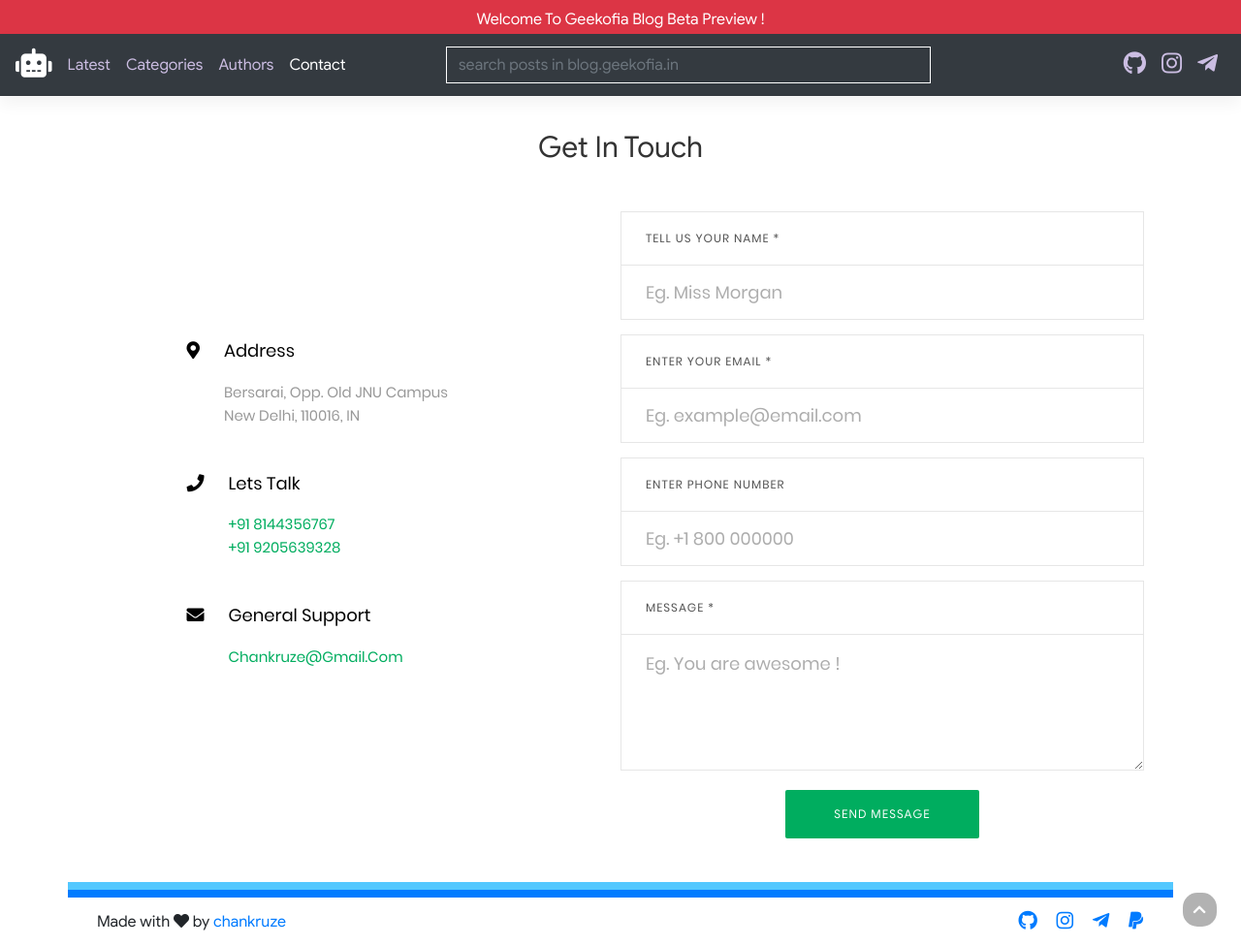
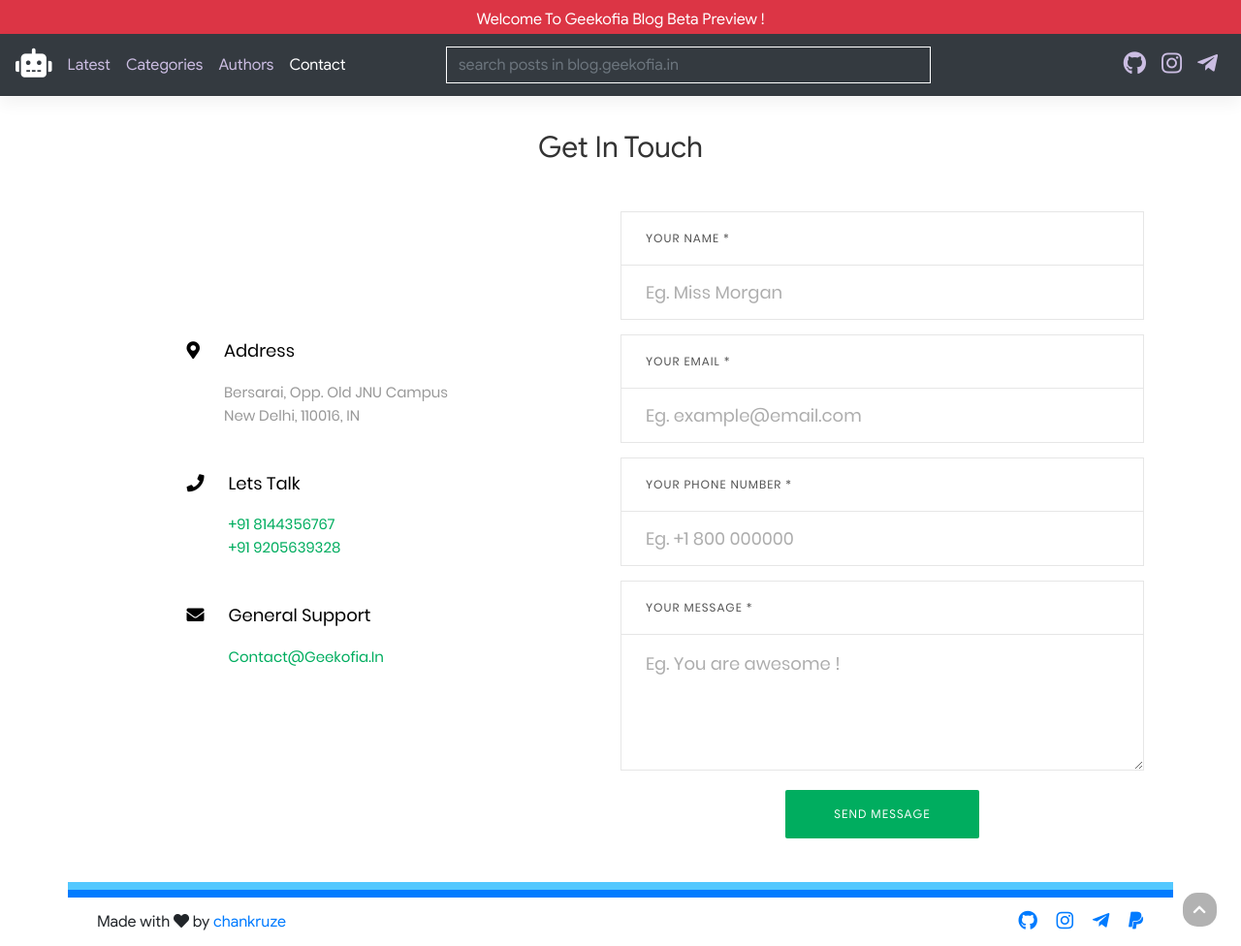
Before and after one commit to geekofia/blog, a Jekyll site: the page built from contact.html, in a window 1280 px wide and 976 px high. Shown: the whole window at 97% size. Built offline with Jekyll 4.4.1, drawn with Linux system fonts in a browser that asks for light colours.

Commit message:
Update Contact Details
Signed-off-by: chankruze <chankruze@gmail.com>

```diff
--- a/_layouts/contact.html
+++ b/_layouts/contact.html
@@ -10,11 +10,11 @@
 		<span class="contact100-form-title">
 			Get In Touch
 		</span>
-		<form class="contact100-form validate-form" action="https://formspree.io/chankruze@gmail.com" method="POST">
+		<form class="contact100-form validate-form" action="https://formspree.io/contact@geekofia.in" method="POST">
 
-			<label class="label-input100" for="name">Tell us your name *</label>
+			<label class="label-input100" for="name">Your name *</label>
 			<div class="wrap-input100 rs1-wrap-input100 validate-input" data-validate="Type name">
-				<input id="name" class="input100" type="text" name="name" placeholder="Eg. Miss Morgan">
+				<input id="name" class="input100" type="text" name="name" placeholder="Eg. Miss Morgan" required>
 				<span class="focus-input100"></span>
 			</div>
 			<!-- <div class="wrap-input100 rs2-wrap-input100 validate-input" data-validate="Type last name">
@@ -22,21 +22,21 @@
 				<span class="focus-input100"></span>
 			</div> -->
 
-			<label class="label-input100" for="email">Enter your email *</label>
+			<label class="label-input100" for="email">your email *</label>
 			<div class="wrap-input100 validate-input" data-validate="Valid email is required: ex@abc.xyz">
-				<input id="email" class="input100" type="text" name="_replyto" placeholder="Eg. example@email.com">
+				<input id="email" class="input100" type="text" name="_replyto" placeholder="Eg. example@email.com" required>
 				<span class="focus-input100"></span>
 			</div>
 
-			<label class="label-input100" for="phone">Enter phone number</label>
+			<label class="label-input100" for="phone">your phone number *</label>
 			<div class="wrap-input100">
-				<input id="phone" class="input100" type="text" name="phone" placeholder="Eg. +1 800 000000">
+				<input id="phone" class="input100" type="text" name="phone" placeholder="Eg. +1 800 000000" required>
 				<span class="focus-input100"></span>
 			</div>
 
-			<label class="label-input100" for="message">Message *</label>
+			<label class="label-input100" for="message">your message *</label>
 			<div class="wrap-input100 validate-input" data-validate="Message is required">
-				<textarea id="message" class="input100" name="message" placeholder="Eg. You are awesome !"></textarea>
+				<textarea id="message" class="input100" name="message" placeholder="Eg. You are awesome !" required ></textarea>
 				<span class="focus-input100"></span>
 			</div>
 
@@ -93,7 +93,7 @@
 					</span>
 
 					<span class="txt3">
-						chankruze@gmail.com
+						contact@geekofia.in
 					</span>
 				</div>
 			</div>
```
